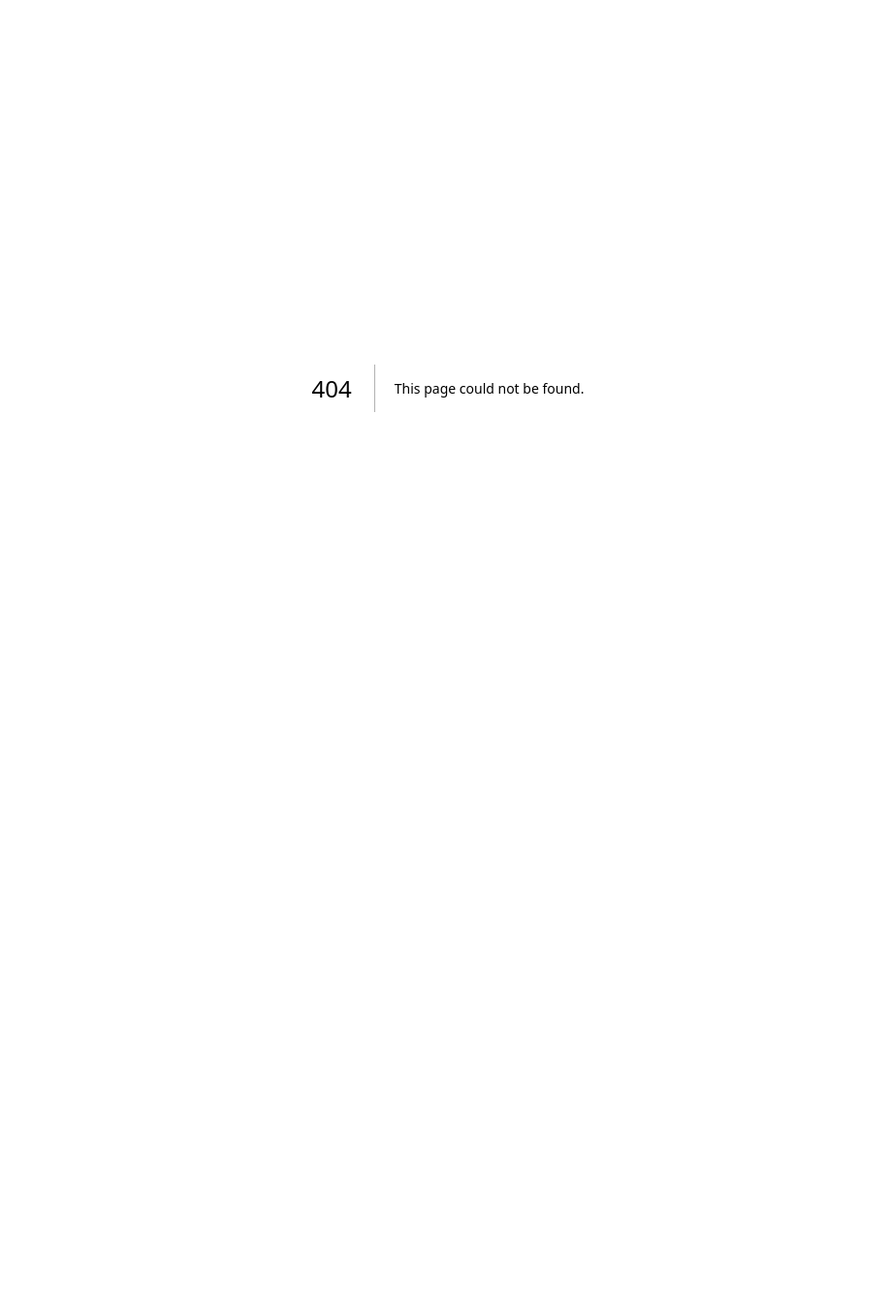
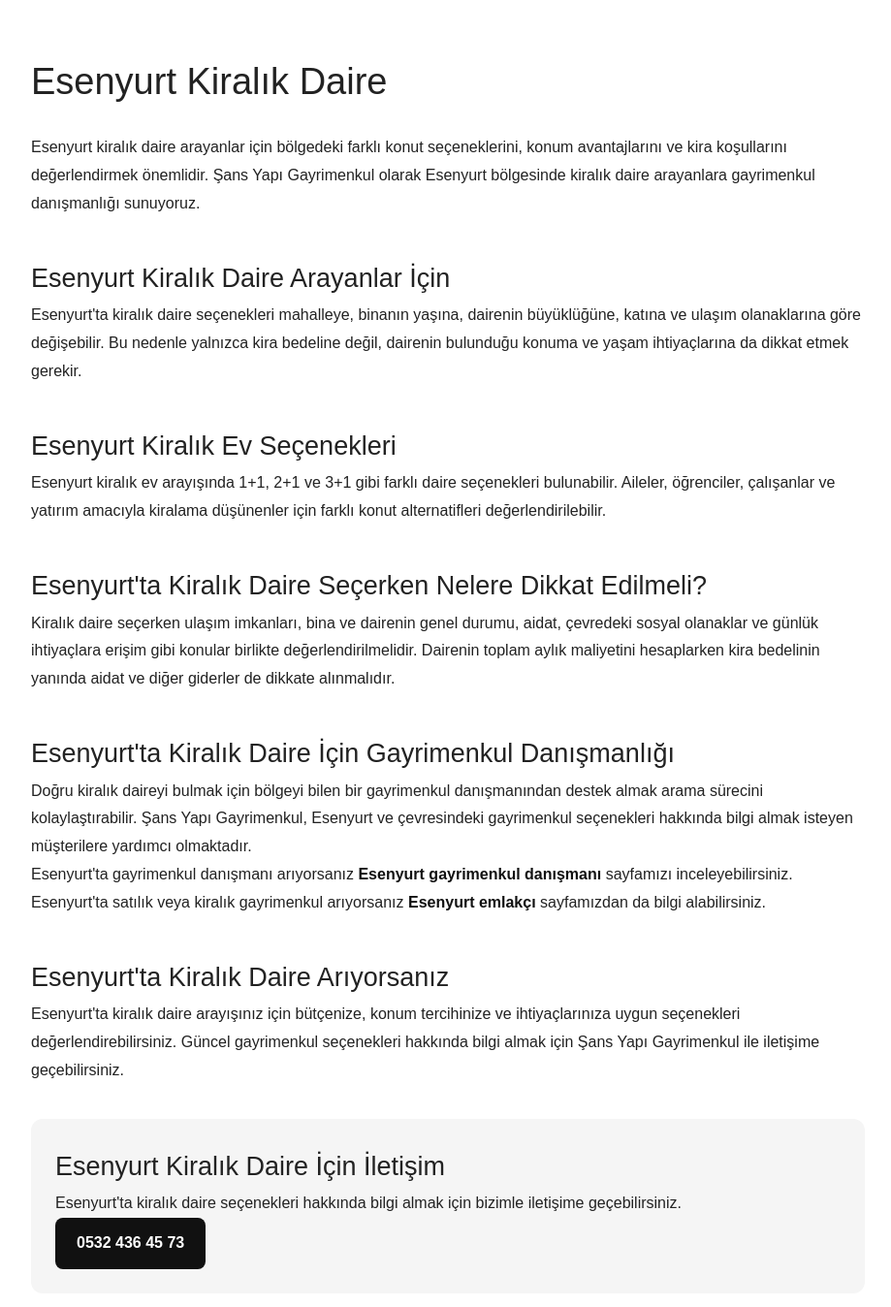
Before and after one commit to sudesolmaz1412/sansemlak, a Next.js app: page /esenyurt-kiralik-daire in a window 1280 px wide. Before the commit this address had no page. Shown: the top 1348 px of the page at 97% size, without its empty margins (178-1097 px from the left). Before the commit the page ends 800 px from the top, so only its background shows below. Built offline with nearby package versions, Linux system fonts and the light colour scheme.

Commit message:
Esenyurt kiralik daire SEO sayfasi eklendi

```diff
--- /dev/null
+++ b/app/esenyurt-kiralik-daire/page.tsx
@@ -0,0 +1,152 @@
+import Link from "next/link";
+import type { Metadata } from "next";
+
+export const metadata: Metadata = {
+  title: "Esenyurt Kiralık Daire | Şans Yapı Gayrimenkul",
+  description:
+    "Esenyurt kiralık daire arıyorsanız Şans Yapı Gayrimenkul ile Esenyurt'ta kiralık daire, ev ve konut seçeneklerini değerlendirin. Bölgeye özel gayrimenkul danışmanlığı.",
+  alternates: {
+    canonical: "https://sansyapiemlak.com/esenyurt-kiralik-daire",
+  },
+};
+
+export default function EsenyurtKiralikDairePage() {
+  return (
+    <main
+      style={{
+        maxWidth: "900px",
+        margin: "0 auto",
+        padding: "50px 20px",
+        fontFamily: "Arial, sans-serif",
+        color: "#222",
+        lineHeight: 1.8,
+      }}
+    >
+      <h1 style={{ fontSize: "38px", marginBottom: "20px" }}>
+        Esenyurt Kiralık Daire
+      </h1>
+
+      <p>
+        Esenyurt kiralık daire arayanlar için bölgedeki farklı konut
+        seçeneklerini, konum avantajlarını ve kira koşullarını değerlendirmek
+        önemlidir. Şans Yapı Gayrimenkul olarak Esenyurt bölgesinde kiralık
+        daire arayanlara gayrimenkul danışmanlığı sunuyoruz.
+      </p>
+
+      <h2>Esenyurt Kiralık Daire Arayanlar İçin</h2>
+
+      <p>
+        Esenyurt'ta kiralık daire seçenekleri mahalleye, binanın yaşına,
+        dairenin büyüklüğüne, katına ve ulaşım olanaklarına göre değişebilir.
+        Bu nedenle yalnızca kira bedeline değil, dairenin bulunduğu konuma ve
+        yaşam ihtiyaçlarına da dikkat etmek gerekir.
+      </p>
+
+      <h2>Esenyurt Kiralık Ev Seçenekleri</h2>
+
+      <p>
+        Esenyurt kiralık ev arayışında 1+1, 2+1 ve 3+1 gibi farklı daire
+        seçenekleri bulunabilir. Aileler, öğrenciler, çalışanlar ve yatırım
+        amacıyla kiralama düşünenler için farklı konut alternatifleri
+        değerlendirilebilir.
+      </p>
+
+      <h2>Esenyurt'ta Kiralık Daire Seçerken Nelere Dikkat Edilmeli?</h2>
+
+      <p>
+        Kiralık daire seçerken ulaşım imkanları, bina ve dairenin genel
+        durumu, aidat, çevredeki sosyal olanaklar ve günlük ihtiyaçlara
+        erişim gibi konular birlikte değerlendirilmelidir. Dairenin toplam
+        aylık maliyetini hesaplarken kira bedelinin yanında aidat ve diğer
+        giderler de dikkate alınmalıdır.
+      </p>
+
+      <h2>Esenyurt'ta Kiralık Daire İçin Gayrimenkul Danışmanlığı</h2>
+
+      <p>
+        Doğru kiralık daireyi bulmak için bölgeyi bilen bir gayrimenkul
+        danışmanından destek almak arama sürecini kolaylaştırabilir. Şans Yapı
+        Gayrimenkul, Esenyurt ve çevresindeki gayrimenkul seçenekleri hakkında
+        bilgi almak isteyen müşterilere yardımcı olmaktadır.
+      </p>
+
+      <p>
+        Esenyurt'ta gayrimenkul danışmanı arıyorsanız{" "}
+        <Link href="/esenyurt-gayrimenkul-danismani">
+          Esenyurt gayrimenkul danışmanı
+        </Link>{" "}
+        sayfamızı inceleyebilirsiniz.
+      </p>
+
+      <p>
+        Esenyurt'ta satılık veya kiralık gayrimenkul arıyorsanız{" "}
+        <Link href="/esenyurt-emlakci">Esenyurt emlakçı</Link>{" "}
+        sayfamızdan da bilgi alabilirsiniz.
+      </p>
+
+      <h2>Esenyurt'ta Kiralık Daire Arıyorsanız</h2>
+
+      <p>
+        Esenyurt'ta kiralık daire arayışınız için bütçenize, konum tercihinize
+        ve ihtiyaçlarınıza uygun seçenekleri değerlendirebilirsiniz. Güncel
+        gayrimenkul seçenekleri hakkında bilgi almak için Şans Yapı
+        Gayrimenkul ile iletişime geçebilirsiniz.
+      </p>
+
+      <div
+        style={{
+          marginTop: "35px",
+          padding: "25px",
+          borderRadius: "12px",
+          background: "#f5f5f5",
+        }}
+      >
+        <h2 style={{ marginTop: 0 }}>
+          Esenyurt Kiralık Daire İçin İletişim
+        </h2>
+
+        <p>
+          Esenyurt'ta kiralık daire seçenekleri hakkında bilgi almak için
+          bizimle iletişime geçebilirsiniz.
+        </p>
+
+        <a
+          href="tel:+905324364573"
+          style={{
+            display: "inline-block",
+            padding: "12px 22px",
+            background: "#111",
+            color: "#fff",
+            borderRadius: "8px",
+            textDecoration: "none",
+            fontWeight: "bold",
+          }}
+        >
+          0532 436 45 73
+        </a>
+      </div>
+
+      <style>{`
+        h2 {
+          margin-top: 38px;
+          font-size: 27px;
+        }
+
+        a {
+          color: #111;
+          font-weight: 600;
+        }
+
+        @media (max-width: 600px) {
+          h1 {
+            font-size: 30px !important;
+          }
+
+          h2 {
+            font-size: 23px;
+          }
+        }
+      `}</style>
+    </main>
+  );
+}
```
